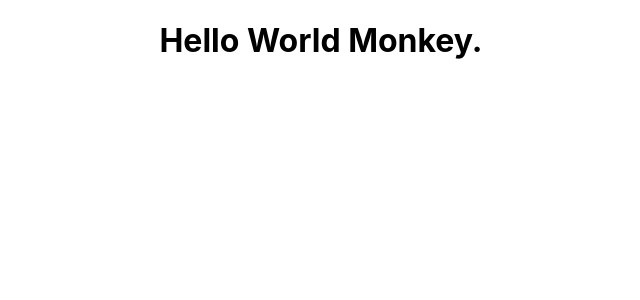
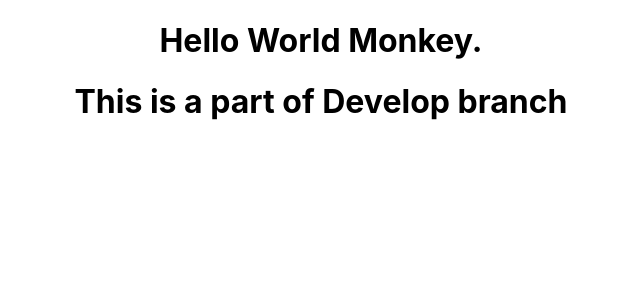
Before and after one commit to is-it-me/my-resume, a React (Create React App) app: page / in a window 1280 px wide. Shown: the top 300 px of the page, without its empty margins (319-959 px from the left). Built offline with nearby package versions, Linux system fonts and the light colour scheme.

Commit message:
making changes to the develop branch

```diff
--- a/public/index.html
+++ b/public/index.html
@@ -24,7 +24,8 @@
       work correctly both with client-side routing and a non-root public URL.
       Learn how to configure a non-root public URL by running `npm run build`.
     -->
-    <title>React App</title>
+    <title>Ankit Sachan Portfolio
+    </title>
   </head>
   <body>
     <noscript>You need to enable JavaScript to run this app.</noscript>
--- a/src/App.js
+++ b/src/App.js
@@ -4,6 +4,7 @@ function App() {
   return (
     <div className="App">
       <h1>Hello World Monkey.</h1>
+      <h1>This is a part of Develop branch</h1>
     </div>
   );
 }
```
